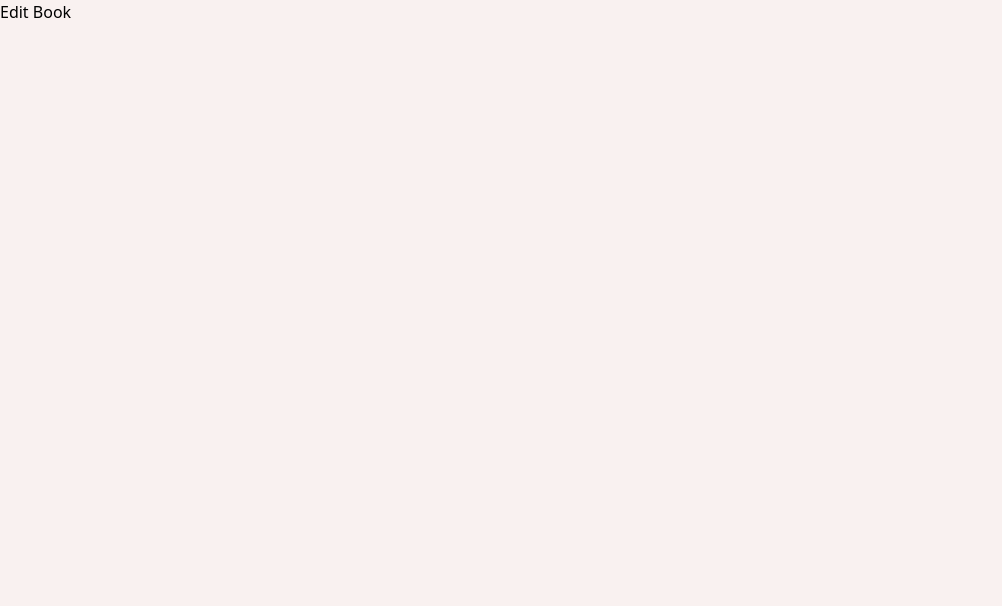
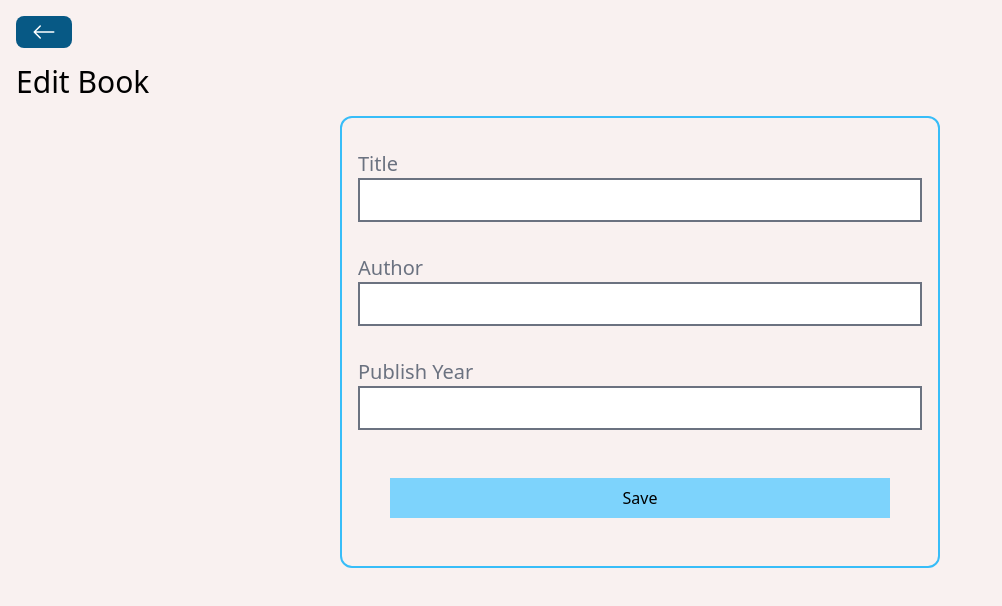
Before and after one commit to pramodyasahan/book-store-MERN, a React (Vite) app in the folder frontend/: page /books/edit/1 in a window 1280 px wide. Shown: the top 606 px of the page, without its empty margins (0-1002 px from the left). Built offline with nearby package versions, Linux system fonts and the light colour scheme; no server answers.

Commit message:
feat: Add book edit page to edit a book by its id

```diff
--- a/frontend/src/pages/EditBook.jsx
+++ b/frontend/src/pages/EditBook.jsx
@@ -1,13 +1,91 @@
-import React, {Component} from 'react';
+import React, {useState, useEffect} from 'react';
+import BackButton from '../components/BackButton';
+import Spinner from '../components/Spinner';
+import axios from 'axios';
+import {useNavigate, useParams} from 'react-router-dom';
+import {useSnackbar} from 'notistack';
 
-class EditBook extends Component {
-    render() {
-        return (
-            <div>
-                <h1>Edit Book</h1>
+const EditBook = () => {
+    const [title, setTitle] = useState('');
+    const [author, setAuthor] = useState('');
+    const [publishYear, setPublishYear] = useState('');
+    const [loading, setLoading] = useState(false);
+    const navigate = useNavigate();
+    const {id} = useParams();
+    const {enqueueSnackbar} = useSnackbar();
+
+    useEffect(() => {
+        setLoading(true);
+        axios.get(`http://localhost:3000/api/books/${id}`)
+            .then((response) => {
+                setAuthor(response.data.author);
+                setPublishYear(response.data.publishYear)
+                setTitle(response.data.title)
+                setLoading(false);
+            }).catch((error) => {
+            setLoading(false);
+            alert('An error happened. Please Check console');
+            console.log(error);
+        });
+    }, [])
+
+    const handleEditBook = () => {
+        const data = {
+            title, author, publishYear,
+        };
+        setLoading(true);
+        axios
+            .put(`http://localhost:3000/api/books/${id}`, data)
+            .then(() => {
+                setLoading(false);
+                enqueueSnackbar('Book Edited successfully', {variant: 'success'});
+                navigate('/');
+            })
+            .catch((error) => {
+                setLoading(false);
+                // alert('An error happened. Please Chack console');
+                enqueueSnackbar('Error', {variant: 'error'});
+                console.log(error);
+            });
+    };
+
+    return (<div className='p-4'>
+        <BackButton/>
+        <h1 className='text-3xl my-4'>Edit Book</h1>
+        {loading ? <Spinner/> : ''}
+        <div className='flex flex-col border-2 border-sky-400 rounded-xl w-[600px] p-4 mx-auto'>
+            <div className='my-4'>
+                <label className='text-xl mr-4 text-gray-500'>Title</label>
+                <input
+                    type='text'
+                    value={title}
+                    onChange={(e) => setTitle(e.target.value)}
+                    className='border-2 border-gray-500 px-4 py-2 w-full'
+                />
             </div>
-        );
-    }
+            <div className='my-4'>
+                <label className='text-xl mr-4 text-gray-500'>Author</label>
+                <input
+                    type='text'
+                    value={author}
+                    onChange={(e) => setAuthor(e.target.value)}
+                    className='border-2 border-gray-500 px-4 py-2  w-full '
+                />
+            </div>
+            <div className='my-4'>
+                <label className='text-xl mr-4 text-gray-500'>Publish Year</label>
+                <input
+                    type='number'
+                    value={publishYear}
+                    onChange={(e) => setPublishYear(e.target.value)}
+                    className='border-2 border-gray-500 px-4 py-2  w-full '
+                />
+            </div>
+            <button className='p-2 bg-sky-300 m-8' onClick={handleEditBook}>
+                Save
+            </button>
+        </div>
+    </div>)
 }
 
-export default EditBook;
+export default EditBook
```
